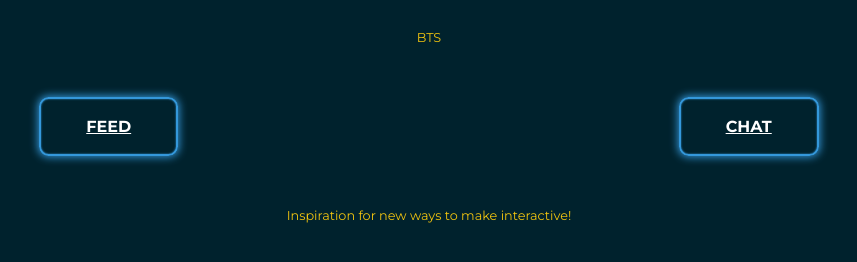
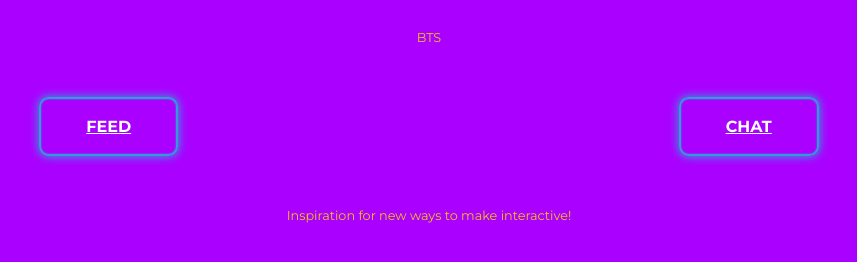
Before and after one commit to Btsapp/btsapp.github.io, a plain HTML site: page index.html in a window 1280 px wide. Shown: the part 414-676 px from the top of the page, without its empty margins (211-1068 px from the left). Drawn offline with nearby package versions, Linux system fonts and the light colour scheme; no server answers.

Commit message:
Update index.html

```diff
--- a/index.html
+++ b/index.html
@@ -12,7 +12,7 @@
   padding: 0;
   width: 100%;
   height: 100%;
-  background: #00222d;
+  background: #aa00ff;
   font-family: "Montserrat", sans-serif;
   font-size: 16px;
 }
```
